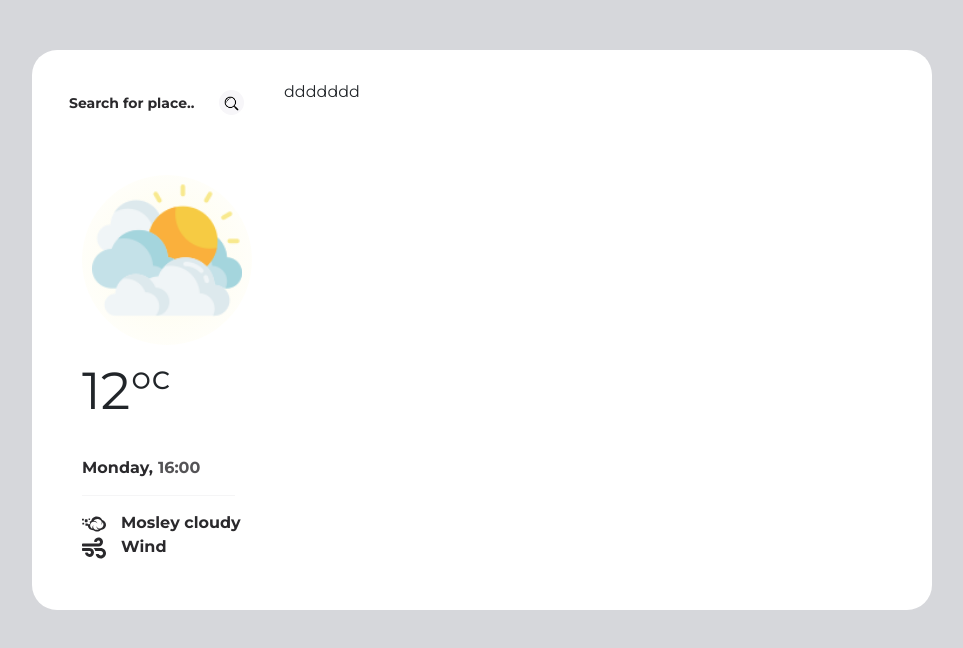
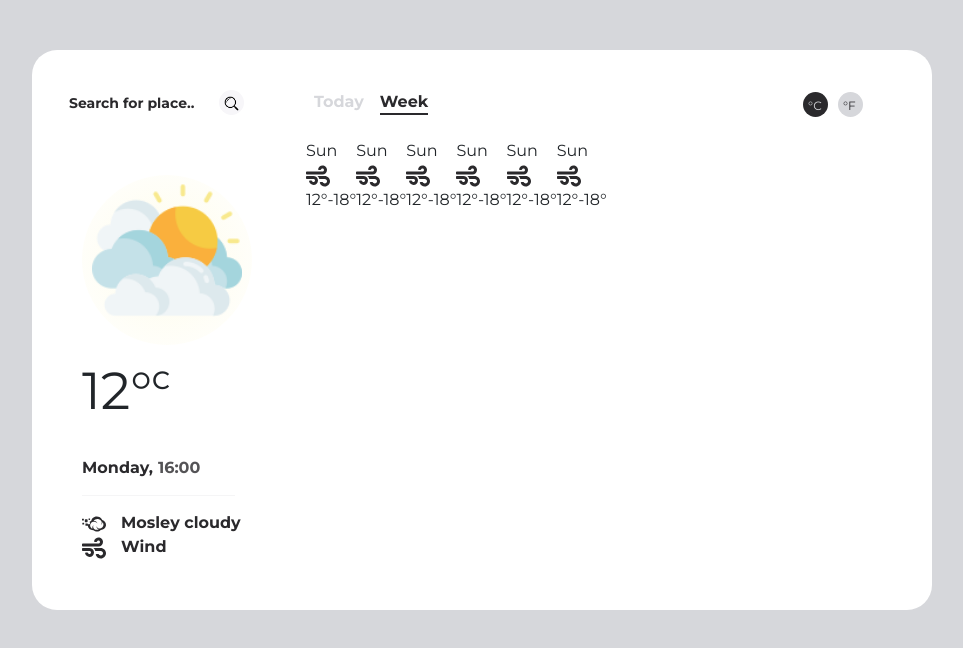
Before and after one commit to somayehmahjoob/react-weather-app, a React (Create React App) app: page / in a window 1280 px wide. Shown: the top 648 px of the page, without its empty margins (158-1121 px from the left). Built offline with nearby package versions, Linux system fonts and the light colour scheme.

Commit message:
[Add] right side & css for header

```diff
--- a/src/App.css
+++ b/src/App.css
@@ -37,6 +37,12 @@ body {
 hr {
   width: 90%;
   color: #d6d7db;
+}
+ul{
+  list-style: none;
+}
+ul>li {
+  display: inline-block;
 }
 .content {
   margin: 50px auto;
@@ -110,3 +116,35 @@ hr {
 /* .weather-date-now .weather-description {
 
 } */
+.header-info {
+  margin: 10px;
+}
+.header-info span {
+  margin: 2px 8px;
+  font: var(--font-medium);
+  border-bottom: 2px solid #2a292c;
+  padding-bottom: 2px;
+  color: #2a292c;
+}
+.header-info .deactivate {
+  color: var(--color-body);
+  border-bottom: none;
+}
+.header-info a{
+  width: 25px;
+  height: 25px;
+  font-size: 12px;
+  border-radius: 50%;
+  padding: 5px;
+  background: var(--color-body);
+  color: #2a292c;
+  text-decoration: none;
+  margin: 2px 5px;
+}
+.header-info .active{
+  background: #2a292c;
+  color: var(--color-body);
+}
+.weather-forecast-days {
+  margin: 20px 10px;
+}
--- a/src/Weather.js
+++ b/src/Weather.js
@@ -44,7 +44,64 @@ export default function Weather(){
             </div>
           </div>
         </div>
-        <div className="col-md-9">ddddddd</div>
+        <div className="col-md-9">
+          <div className="row header-info">
+            <div className="col-md-6">
+              <span className="deactivate">Today</span>
+              <span>Week</span>
+            </div>
+            <div className="col-md-6 float-md-end">
+              <a href="/" className="float-md-end" id="Fahrenheit">°F</a>
+              <a href="/" className="float-md-end active" id="celsius">°C</a>
+            </div>
+          </div>
+          <div className="row weather-forecast-days">
+            <ul>
+              <li className="forecast-day">
+                <div>Sun</div>
+                <IconContext.Provider value={{ className: "weather-icon" }}>
+                  <FaWind />
+                </IconContext.Provider>
+                <div className="forecast-temp"><span id="temp-min">12°</span><span>-</span><span id="temp-max">18°</span></div>
+              </li>
+              <li className="forecast-day">
+                <div>Sun</div>
+                <IconContext.Provider value={{ className: "weather-icon" }}>
+                  <FaWind />
+                </IconContext.Provider>
+                <div className="forecast-temp"><span id="temp-min">12°</span><span>-</span><span id="temp-max">18°</span></div>
+              </li>
+              <li className="forecast-day">
+                <div>Sun</div>
+                <IconContext.Provider value={{ className: "weather-icon" }}>
+                  <FaWind />
+                </IconContext.Provider>
+                <div className="forecast-temp"><span id="temp-min">12°</span><span>-</span><span id="temp-max">18°</span></div>
+              </li>
+              <li className="forecast-day">
+                <div>Sun</div>
+                <IconContext.Provider value={{ className: "weather-icon" }}>
+                  <FaWind />
+                </IconContext.Provider>
+                <div className="forecast-temp"><span id="temp-min">12°</span><span>-</span><span id="temp-max">18°</span></div>
+              </li>
+              <li className="forecast-day">
+                <div>Sun</div>
+                <IconContext.Provider value={{ className: "weather-icon" }}>
+                  <FaWind />
+                </IconContext.Provider>
+                <div className="forecast-temp"><span id="temp-min">12°</span><span>-</span><span id="temp-max">18°</span></div>
+              </li>
+              <li className="forecast-day">
+                <div>Sun</div>
+                <IconContext.Provider value={{ className: "weather-icon" }}>
+                  <FaWind />
+                </IconContext.Provider>
+                <div className="forecast-temp"><span id="temp-min">12°</span><span>-</span><span id="temp-max">18°</span></div>
+              </li>
+            </ul>
+          </div>
+        </div>
       </div>
 
   )
```
